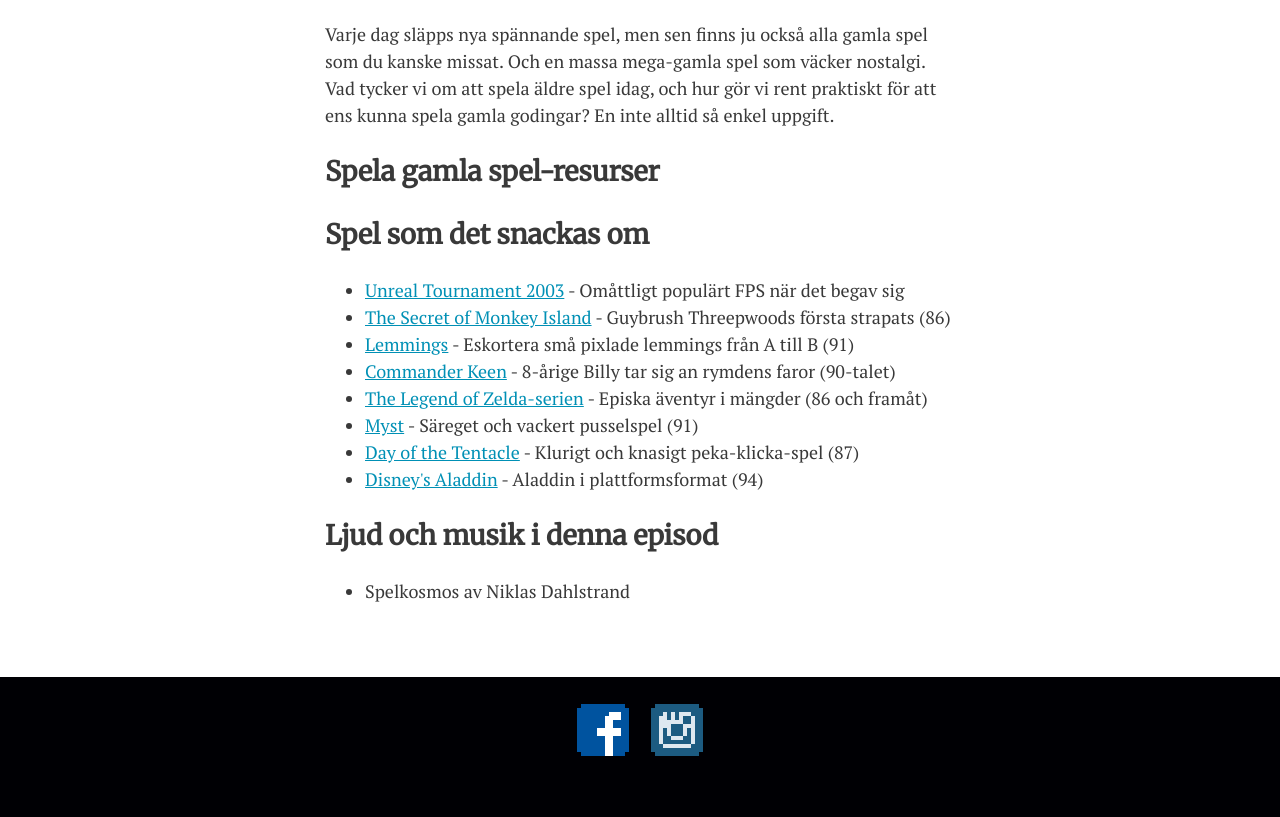
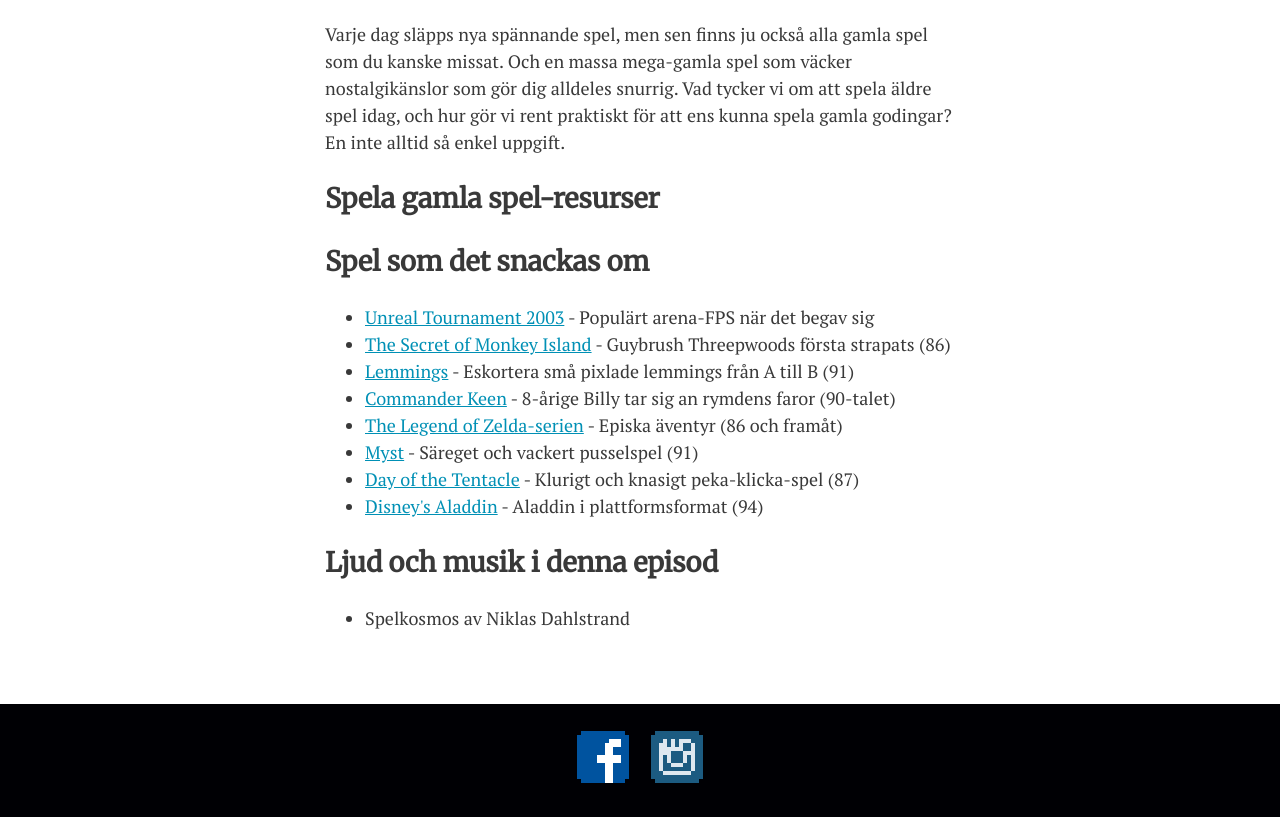
Before and after one commit to svendahlstrand/spelkosmos.se, a Jekyll site: the page built from _posts/2016-01-05-spela-gamla-spel-idag.md, in a window 1280 px wide, cut to the strip 562-1379 px from the top of the page. Built offline with Jekyll 4.4.1, drawn with Linux system fonts in a browser that asks for light colours; before the commit the page ends 1352 px from its top, so only the background shows below that.

Commit message:
Update Show Notes
Links

```diff
--- a/_posts/2016-01-05-spela-gamla-spel-idag.md
+++ b/_posts/2016-01-05-spela-gamla-spel-idag.md
@@ -4,17 +4,17 @@ soundcloud: 230006591-spelkosmos-episod-1
 title: Spela gamla spel idag
 ---
 
-Varje dag släpps nya spännande spel, men sen finns ju också alla gamla spel som du kanske missat. Och en massa mega-gamla spel som väcker nostalgi. Vad tycker vi om att spela äldre spel idag, och hur gör vi rent praktiskt för att ens kunna spela gamla godingar? En inte alltid så enkel uppgift.
+Varje dag släpps nya spännande spel, men sen finns ju också alla gamla spel som du kanske missat. Och en massa mega-gamla spel som väcker nostalgikänslor som gör dig alldeles snurrig. Vad tycker vi om att spela äldre spel idag, och hur gör vi rent praktiskt för att ens kunna spela gamla godingar? En inte alltid så enkel uppgift.
 
 ## Spela gamla spel-resurser
 
 ## Spel som det snackas om
 
-* [Unreal Tournament 2003][2] - Omåttligt populärt FPS när det begav sig
+* [Unreal Tournament 2003][1] - Populärt arena-FPS när det begav sig
 * [The Secret of Monkey Island][2] - Guybrush Threepwoods första strapats (86)
 * [Lemmings][3] - Eskortera små pixlade lemmings från A till B (91)
 * [Commander Keen][4] - 8-årige Billy tar sig an rymdens faror (90-talet)
-* [The Legend of Zelda-serien][5] - Episka äventyr i mängder (86 och framåt)
+* [The Legend of Zelda-serien][5] - Episka äventyr (86 och framåt)
 * [Myst][6] - Säreget och vackert pusselspel (91)
 * [Day of the Tentacle][7] - Klurigt och knasigt peka-klicka-spel (87)
 * [Disney's Aladdin] [8] - Aladdin i plattformsformat (94)
```
Also changed, not shown: _posts/2016-01-03-hiss-eller-diss.md (+1 -1 lines).
